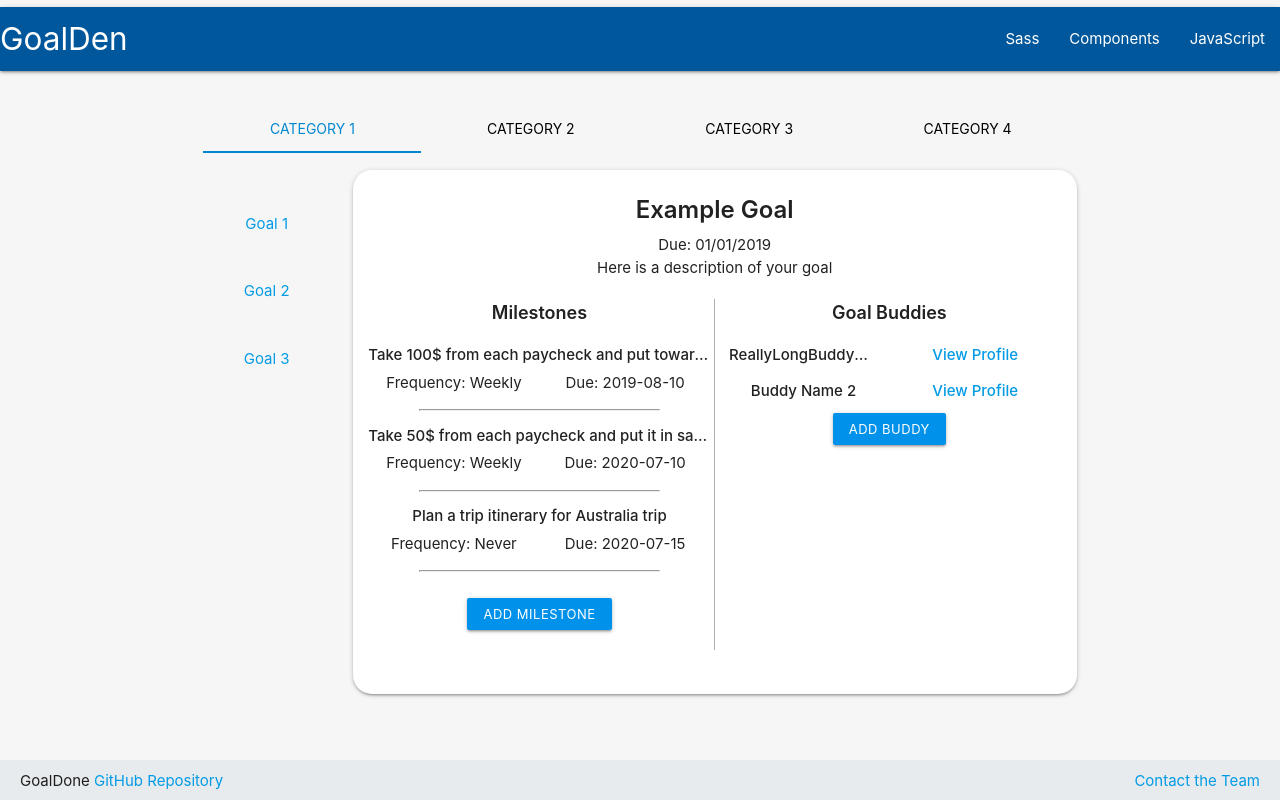
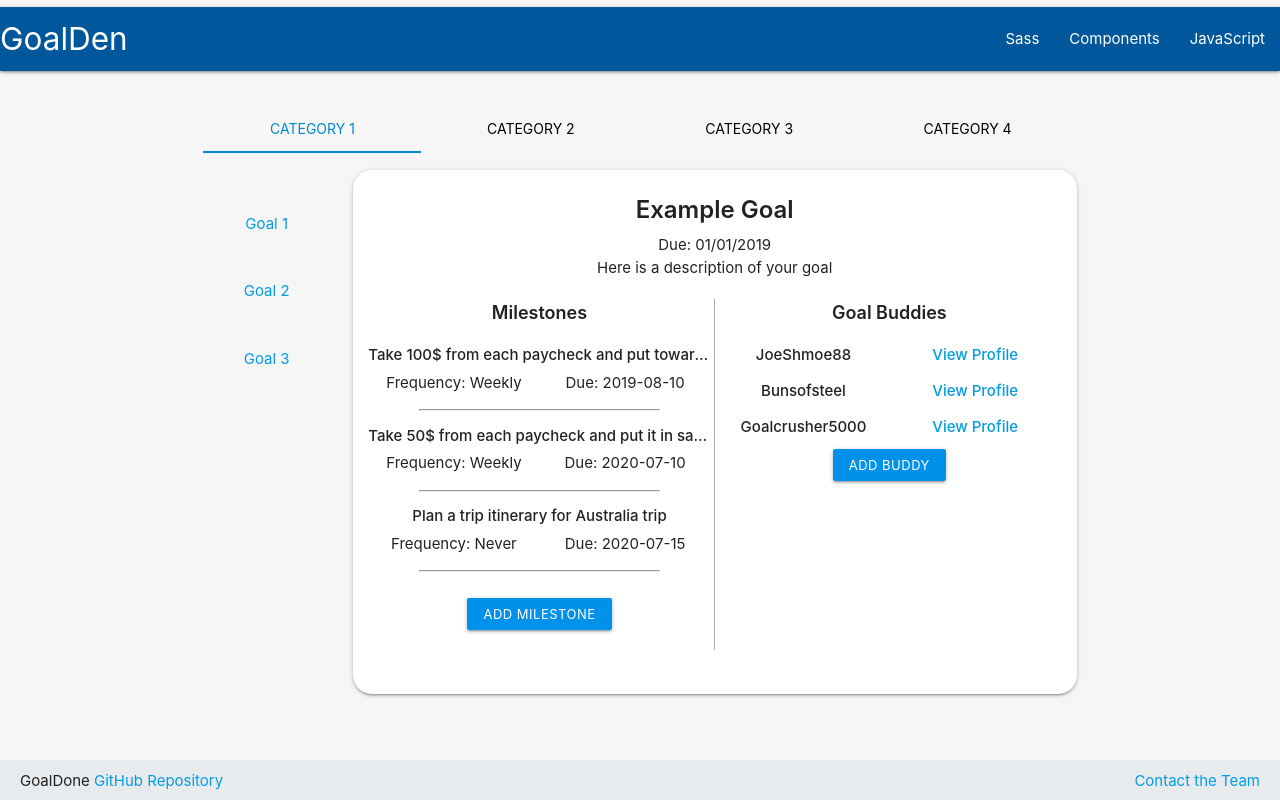
Before and after one commit to tubidge/Project3-test, a React (Create React App) app: page / in a window 1280 px wide. Built offline with nearby package versions, Linux system fonts and the light colour scheme.

Commit message:
mapping goal buddies

```diff
--- a/src/App.js
+++ b/src/App.js
@@ -92,7 +92,7 @@ class App extends Component {
             ]
           },
           "buddy": {
-            "current": [],
+            "current": ["JoeShmoe88", "Bunsofsteel", "Goalcrusher5000"],
             "past": []
           }
         },
@@ -210,7 +210,6 @@ class App extends Component {
                   due={milestone.dueDate}
                 />
               ))} */}
-
               {this.state.currentGoals.incomplete.map(goal => (
                 goal.milestones.incomplete.map(milestone => (
                   <Milestone
@@ -224,7 +223,12 @@ class App extends Component {
               ))}
             </MilestoneColumn>
             <BuddyColumn>
-              <Buddy />
+              {this.state.currentGoals.incomplete.map(goal =>
+                goal.buddy.current.map(buddy => (
+                  <Buddy
+                    name={buddy}
+                  />
+                )))}
             </BuddyColumn>
           </GoalCard>
         </GoalsView>
--- a/src/components/Buddy/index.js
+++ b/src/components/Buddy/index.js
@@ -6,20 +6,20 @@ function Buddy(props) {
         <>
             <li className="goal-buddy">
                 <div className="col s6">
-                    <p className="buddy-name">ReallyLongBuddyName 1</p>
+                    <p className="buddy-name">{props.name}</p>
                 </div>
                 <div className="col s6">
                     <p><a href="#">View Profile</a></p>
                 </div>
             </li>
-            <li className="goal-buddy">
+            {/* <li className="goal-buddy">
                 <div className="col s6">
                     <p className="buddy-name">Buddy Name 2</p>
                 </div>
                 <div className="col s6">
                     <p><a href="#">View Profile</a></p>
                 </div>
-            </li>
+            </li> */}
         </>
     )
 }
```
